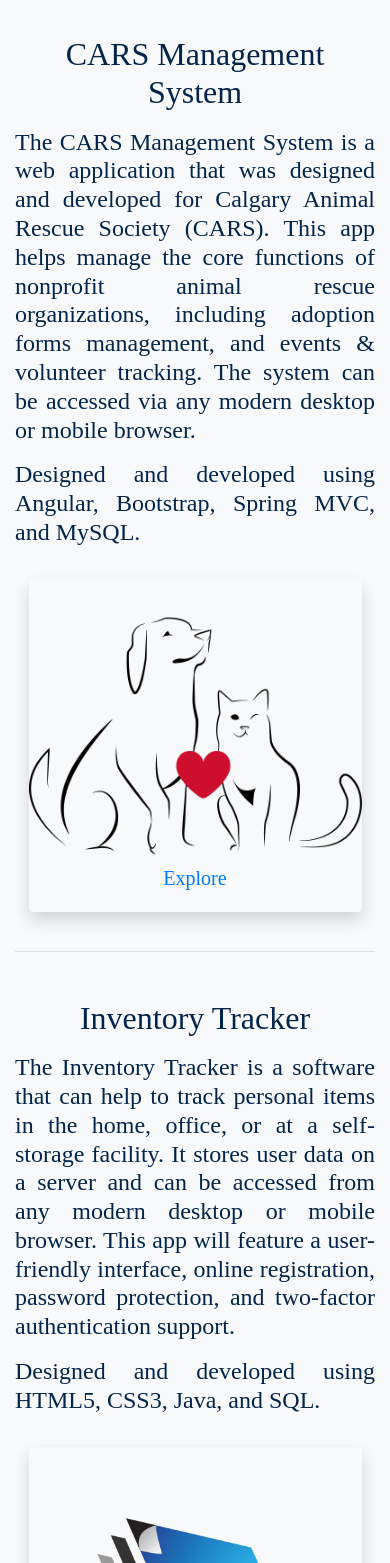
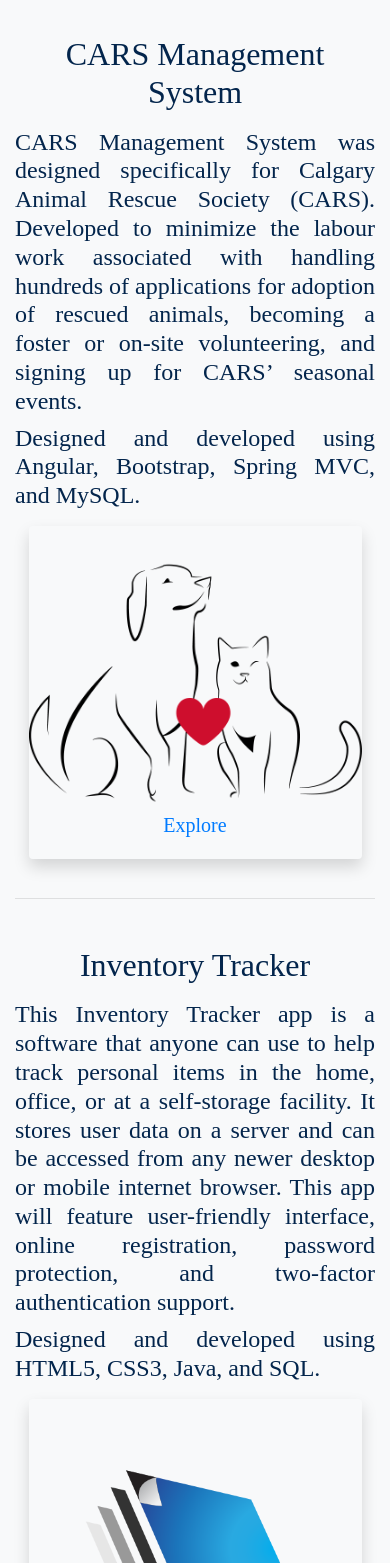
Before and after one commit to IvanOkh/Personal-portfolio, an Angular app: page / in a window 390 px wide. Shown: the part 2505-4068 px from the top of the page. Built offline with nearby package versions, Linux system fonts and the light colour scheme.

Commit message:
Updated content

```diff
--- a/src/app/projects-section/projects-section.component.html
+++ b/src/app/projects-section/projects-section.component.html
@@ -14,7 +14,7 @@
       </div>
     </div>
 
-    <div class="row justify-content-center mt-5">
+    <div class="row justify-content-center mt-5" >
       <div
         data-aos="fade-up-right"
         id="project"
@@ -24,14 +24,10 @@
           CARS Management System
         </h2>
 
-        <h4 id="bodytext" class="text-justify pb-2">
-          The CARS Management System is a web application that was designed and
-          developed for Calgary Animal Rescue Society (CARS). This app helps
-          manage the core functions of nonprofit animal rescue organizations,
-          including adoption forms management, and events & volunteer tracking.
-          The system can be accessed via any modern desktop or mobile browser.
+        <h4 id="bodytext" class="text-justify">
+          CARS Management System was designed specifically for Calgary Animal Rescue Society (CARS). Developed to minimize the labour work associated with handling hundreds of applications for adoption of rescued animals, becoming a foster or on-site volunteering, and signing up for CARS’ seasonal events.
         </h4>
-        <h4 id="bodytext" class="text-justify pb-3">
+        <h4 id="bodytext" class="text-justify">
           Designed and developed using Angular, Bootstrap, Spring MVC, and
           MySQL.
         </h4>
@@ -51,8 +47,8 @@
         />
 
         <h5 id="bodytext" class="centered rounded p-1">
-          <a data-aos="fade-in" *ngIf="!seeContent"> Explore</a>
-          <a data-aos="fade-in" *ngIf="seeContent"> Hide Details</a>
+          <a data-aos="fade-in"    data-aos-once="true" *ngIf="!seeContent"> Explore</a>
+          <a data-aos="fade-in"   data-aos-once="true"  *ngIf="seeContent"> Hide Details</a>
         </h5>
 
         <div
@@ -99,19 +95,12 @@
       data-aos-easing="linear"
       *ngIf="seeContent"
     >
-      <div class="col-sm-10">
+      <div class="desc col-sm-10">
         <div>
           <h4>
             <p id="bodytext" class="text-justify pr-lg-5">
-              This project ensures that all the essential services used at CARS
-              are concentrated into one place instead of being scattered across
-              multiple applications. The major features that we have designed
-              and built include the ability to keep track of rescue’s events,
-              volunteers, fosters, and adoption applications. While the public
-              can easily access our application online to apply to become a
-              foster, volunteer, or adopt a dog or cat, the active volunteers
-              enjoy a feature that lets them browse and register for upcoming
-              events.
+              The ultimate goal of this project is to facilitate the organization’s resource management and maximize its capacity to rescue as many animals as possible.
+The app to aid general and specific administrative tasks, this app also enables CARS staff to easily navigate through the database of rescued animals, current and potential volunteer workers & foster families, and the facility’s vacancy, as well as its capacity. Moreover, we are also working on the CARS’ website as a part of this project; once this project is complete, anyone will be able to see the rescued animals on the website and complete the application for adoption on-line. Both the app and website can be accessed from a computer or mobile device.
             </p>
           </h4>
         </div>
@@ -134,15 +123,10 @@
           Inventory Tracker
         </h2>
 
-        <h4 id="bodytext" class="text-justify pb-2">
-          The Inventory Tracker is a software that can help to track personal
-          items in the home, office, or at a self-storage facility. It stores
-          user data on a server and can be accessed from any modern desktop or
-          mobile browser. This app will feature a user-friendly interface,
-          online registration, password protection, and two-factor
-          authentication support.
+        <h4 id="bodytext" class="text-justify">
+          This Inventory Tracker app is a software that anyone can use to help track personal items in the home, office, or at a self-storage facility. It stores user data on a server and can be accessed from any newer desktop or mobile internet browser. This app will feature user-friendly interface, online registration, password protection, and two-factor authentication support.
         </h4>
-        <h4 id="bodytext" class="text-justify pb-3">
+        <h4 id="bodytext" class="text-justify">
           Designed and developed using HTML5, CSS3, Java, and SQL.
         </h4>
       </div>
@@ -160,8 +144,8 @@
         />
 
         <h5 id="bodytext" class="centered rounded p-1">
-          <a data-aos="fade-in" *ngIf="!seeJavaContent"> Explore</a>
-          <a data-aos="fade-in" *ngIf="seeJavaContent"> Hide Details</a>
+          <a data-aos="fade-in"    data-aos-once="true" *ngIf="!seeJavaContent"> Explore</a>
+          <a data-aos="fade-in"    data-aos-once="true" *ngIf="seeJavaContent"> Hide Details</a>
         </h5>
 
         <div
@@ -190,13 +174,10 @@
       data-aos="fade-in"
       data-aos-easing="linear"
     >
-      <div class="col-sm-10 my-4">
+      <div class="desc col-sm-10 my-4">
         <div data-aos="fade-in" data-aos-duration="500" class="text">
           <h4 id="bodytext" class="text-justify pr-lg-5">
-            The purpose of the system is to make it easier and more efficient
-            than ever before to access stored items. The application will be
-            accessible from desktop and mobile devices. The app release is
-            scheduled for August 2020.
+            The purpose of the system is to make it easier and more efficient than ever before to access stored items. The application will be accessible from desktop and mobile devices. The app release is scheduled for August 2020.
           </h4>
         </div>
       </div>
```
